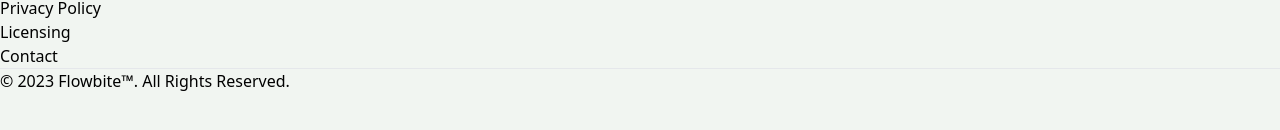
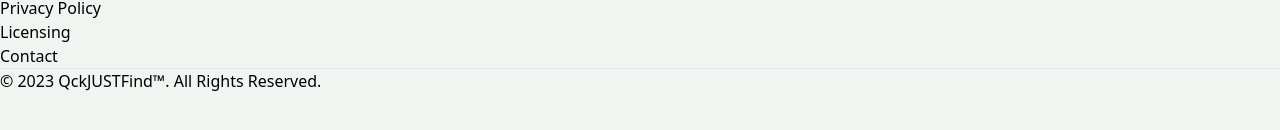
Before and after one commit to DoT-Dash-Do/DirectoryListing, a React (Vite) app in the folder client/: page /sign-in in a window 1280 px wide. Shown: the part 268-398 px from the top of the page. Built offline with nearby package versions, Linux system fonts and the light colour scheme; no server answers.

Commit message:
changed ftdetails

```diff
--- a/client/src/Components/Footer.jsx
+++ b/client/src/Components/Footer.jsx
@@ -30,7 +30,7 @@ export default function Footer() {
             </ul>
         </div>
         <hr className="my-6 border-gray-200 sm:mx-auto  lg:my-8" />
-        <span className="block text-sm  sm:text-center">© 2023 <a href="https://flowbite.com/" className="hover:underline">Flowbite™</a>. All Rights Reserved.</span>
+        <span className="block text-sm  sm:text-center">© 2023 <a href="/" className="hover:underline">QckJUSTFind™</a>. All Rights Reserved.</span>
     </div>
 </footer>
 
```
